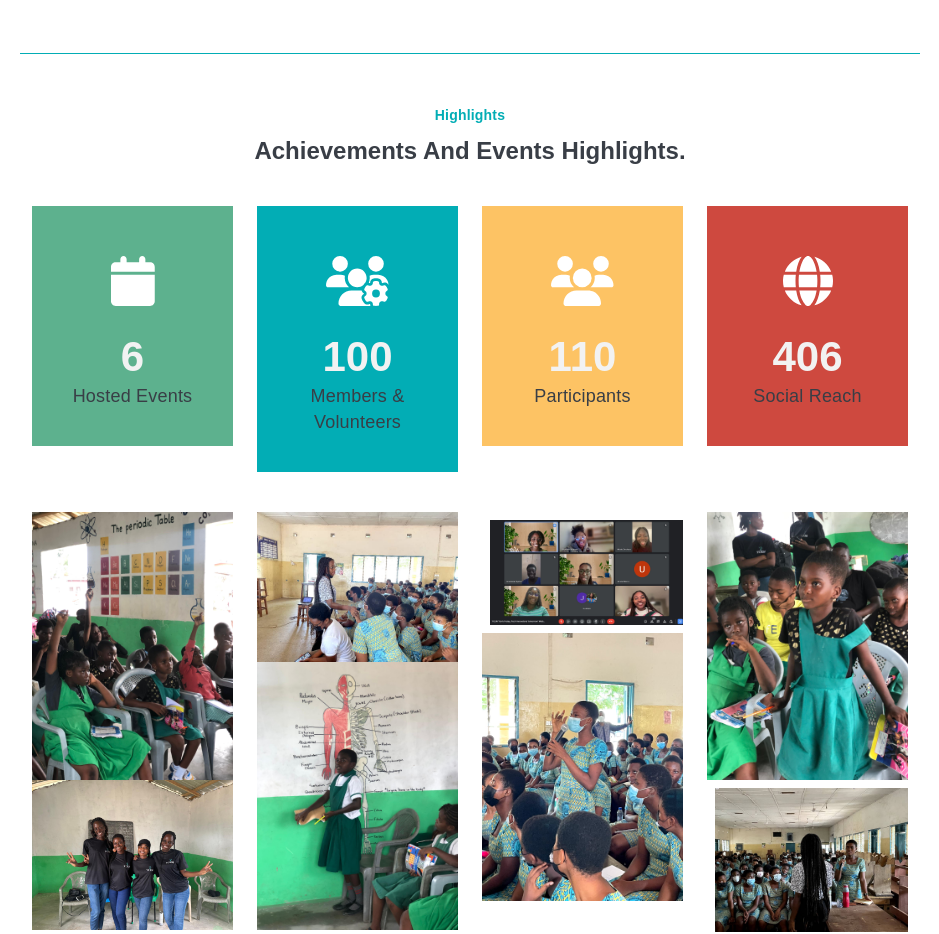
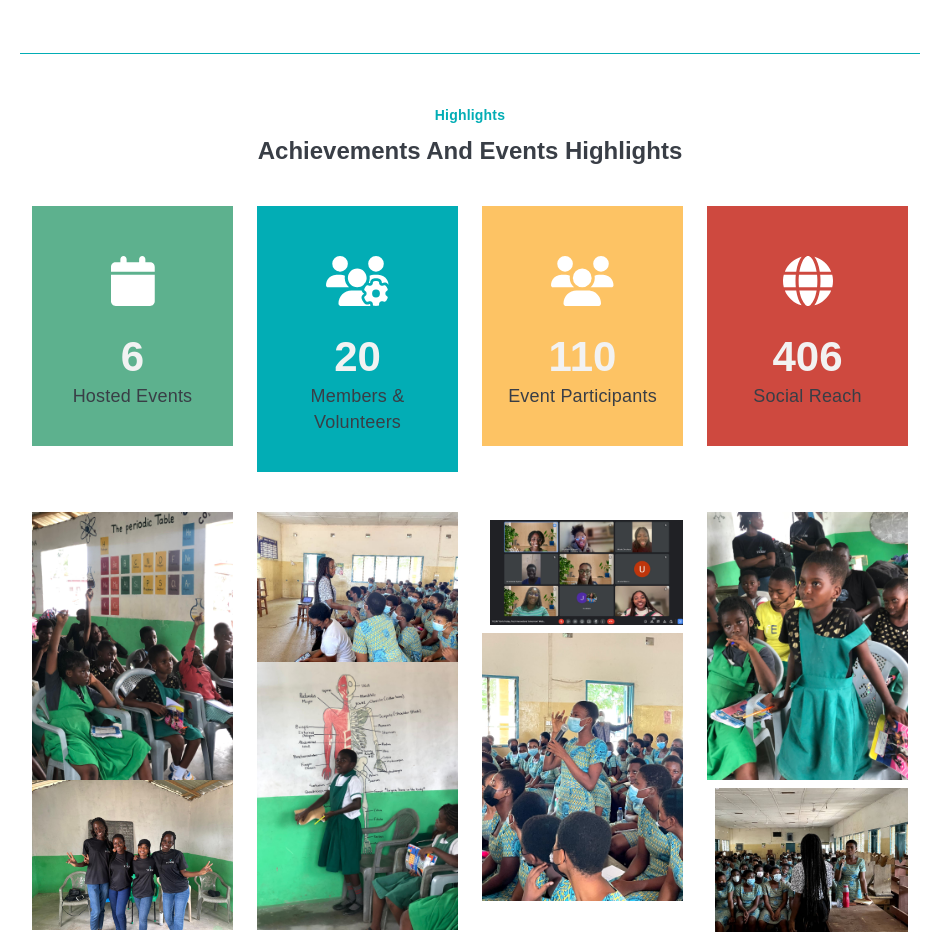
Before and after one commit to Josephine19001/ycem, a Next.js app: page / in a window 1280 px wide. Shown: the part 1500-2434 px from the top of the page, without its empty margins (170-1109 px from the left). Built offline with nearby package versions, Linux system fonts and the light colour scheme.

Commit message:
Fix members and volunters num

```diff
--- a/src/components/home/achievements.tsx
+++ b/src/components/home/achievements.tsx
@@ -82,7 +82,7 @@ const Counter: React.FC<{
       icon = <FontAwesomeIcon icon={faUsersCog} />;
       boxColor = "var(--color-primary)";
       break;
-    case "Participants":
+    case "Event Participants":
       icon = <FontAwesomeIcon icon={faUsers} />;
       boxColor = "#FDC364";
       break;
@@ -110,10 +110,10 @@ const Dashboard: React.FC = () => {
             <Counter counter={6} text="Hosted Events" />
           </Col>
           <Col>
-            <Counter counter={100} text="Members & Volunteers" />
+            <Counter counter={20} text="Members & Volunteers" />
           </Col>
           <Col>
-            <Counter counter={110} text="Participants" />
+            <Counter counter={110} text="Event Participants" />
           </Col>
           <Col>
             <Counter counter={406} text="Social Reach" />
--- a/src/components/home/home.tsx
+++ b/src/components/home/home.tsx
@@ -240,7 +240,7 @@ const Home = () => {
         <FlexContainerColumnCenter>
           <SectionTitle>Highlights</SectionTitle>
           <SectionDescription>
-            Achievements and events Highlights.
+            Achievements and events Highlights
           </SectionDescription>
         </FlexContainerColumnCenter>
         <Dashboard />
```
